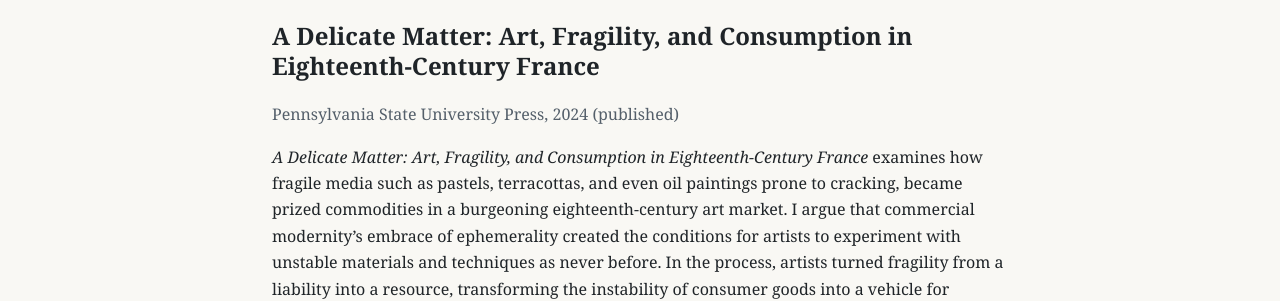
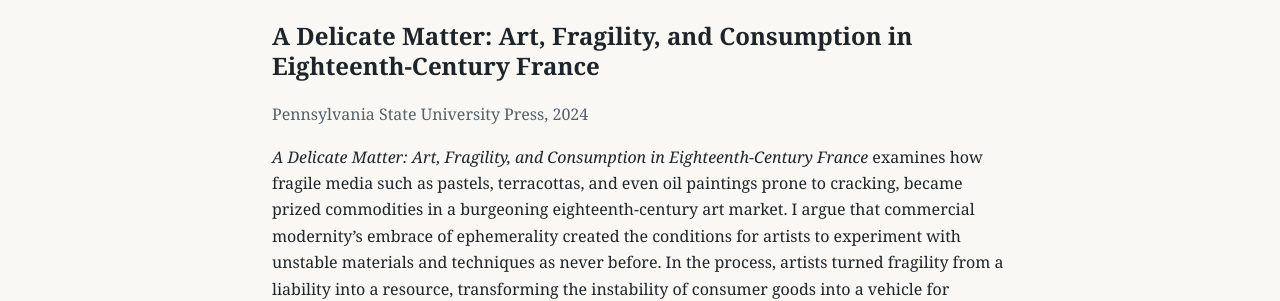
Before and after one commit to owunsch/owunsch.github.io, a Jekyll site: the page built from book.md, in a window 1280 px wide. Shown: the part 126-427 px from the top of the page. Built offline with Jekyll 4.4.1, drawn with Linux system fonts in a browser that asks for light colours.

Commit message:
remove published status from book

```diff
--- a/book.md
+++ b/book.md
@@ -35,7 +35,7 @@ reviews:
 
 ## {{ site.book.title }}
 
-<p class="book-meta">{{ site.book.publisher }}, {{ site.book.year }} ({{ site.book.status }})</p>
+<p class="book-meta">{{ site.book.publisher }}, {{ site.book.year }}</p>
 
 {% if site.book.description and site.book.description != "" %}
 {{ site.book.description }}
```
